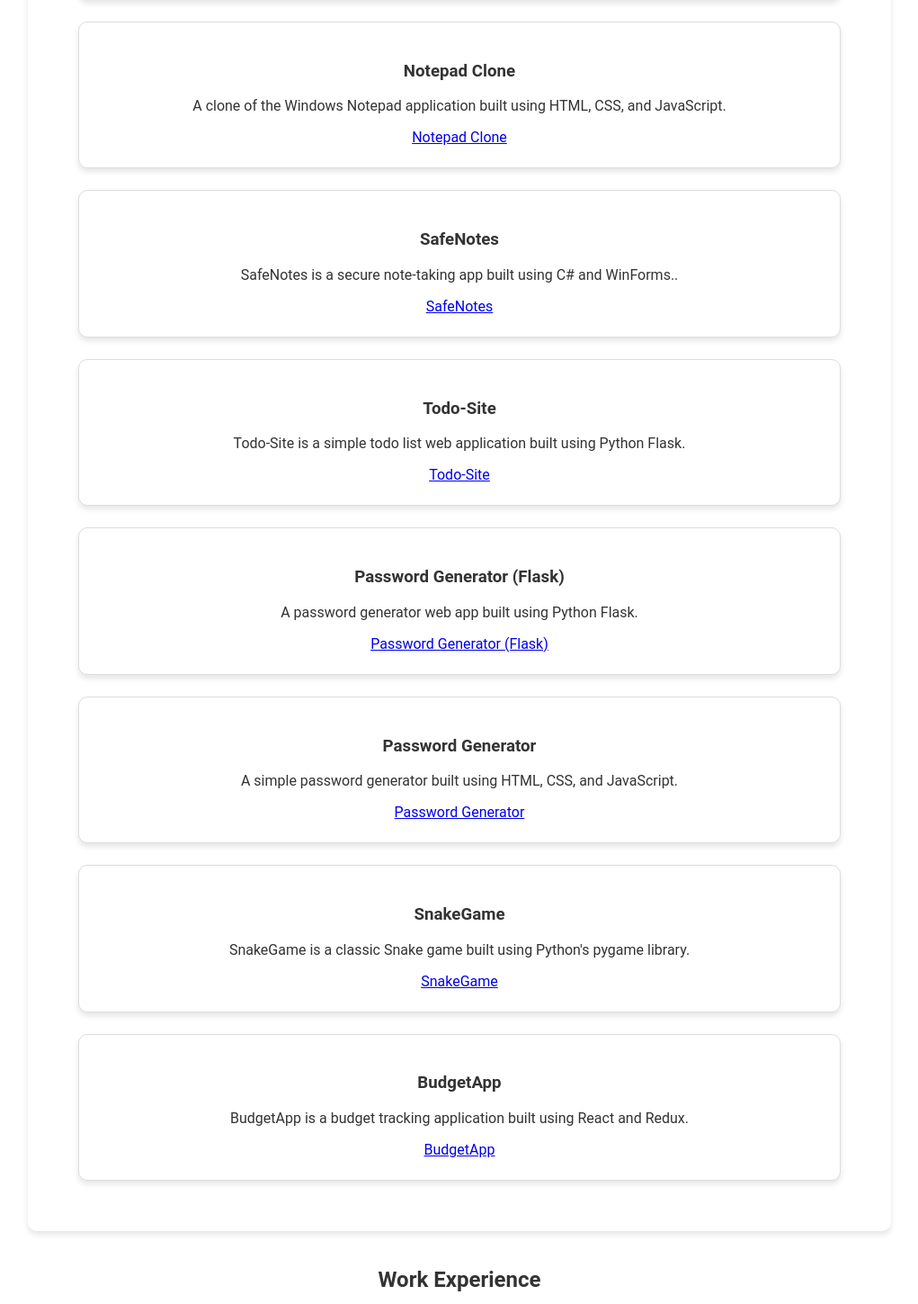
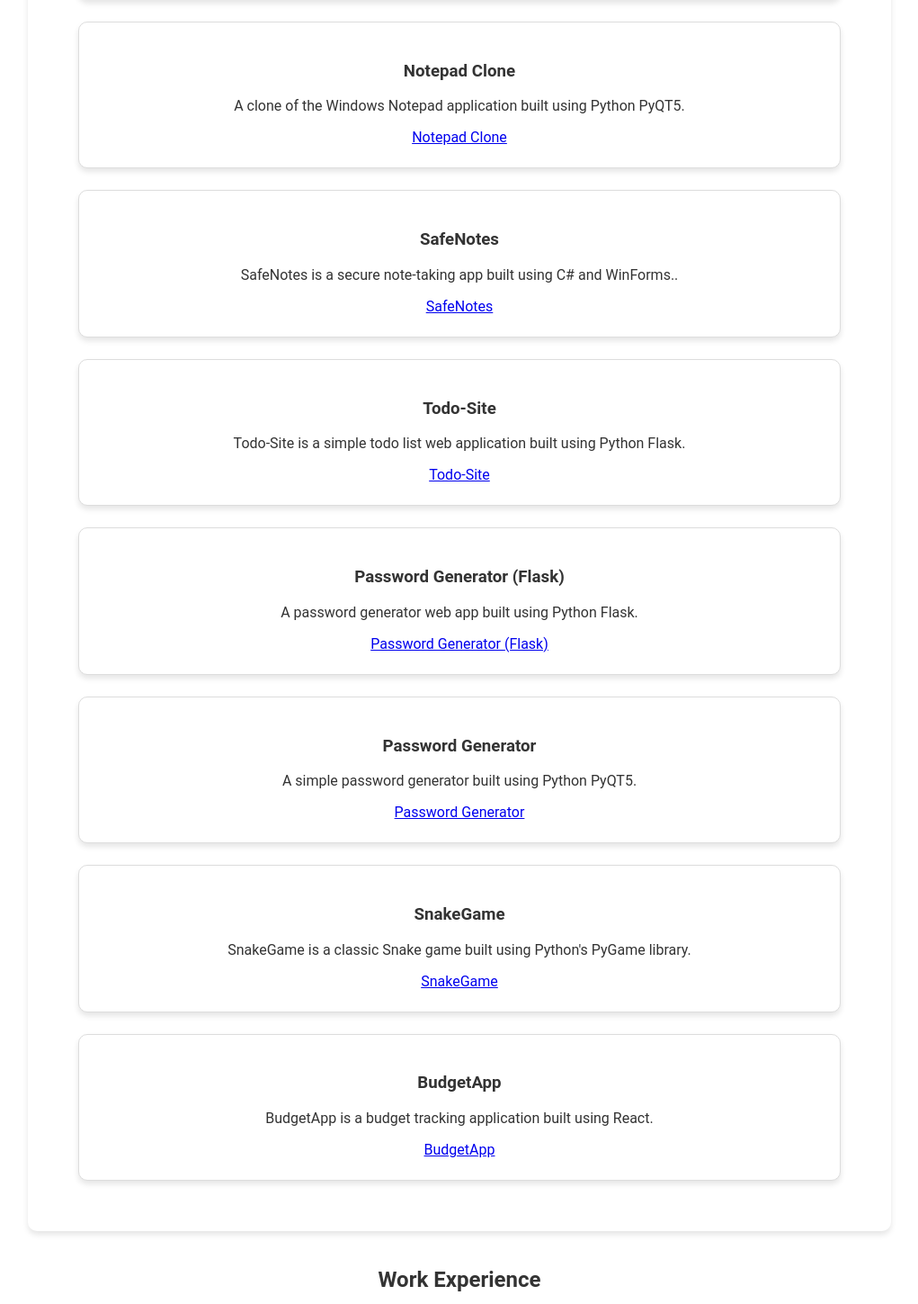
Before and after one commit to Thymester/MyBio-React, a React (Create React App) app: page / in a window 1280 px wide. Shown: the part 1121-2570 px from the top of the page at 90% size, without its empty margins (129-1150 px from the left). Built offline with nearby package versions, Linux system fonts and the light colour scheme.

Commit message:
Update Portfolio.js

```diff
--- a/src/components/Portfolio.js
+++ b/src/components/Portfolio.js
@@ -29,7 +29,7 @@ function Projects() {
       <div className="portfolio-item">
         <div className="project-details">
           <h3>Notepad Clone</h3>
-          <p>A clone of the Windows Notepad application built using HTML, CSS, and JavaScript.</p>
+          <p>A clone of the Windows Notepad application built using Python PyQT5.</p>
           <a href="https://github.com/Thymester/Notepad-Clone" target="_blank" rel="noreferrer">Notepad Clone</a>
         </div>
       </div>
@@ -57,21 +57,21 @@ function Projects() {
       <div className="portfolio-item">
         <div className="project-details">
           <h3>Password Generator</h3>
-          <p>A simple password generator built using HTML, CSS, and JavaScript.</p>
+          <p>A simple password generator built using Python PyQT5.</p>
           <a href="https://github.com/Thymester/Password-Generator" target="_blank" rel="noreferrer">Password Generator</a>
         </div>
       </div>
       <div className="portfolio-item">
         <div className="project-details">
           <h3>SnakeGame</h3>
-          <p>SnakeGame is a classic Snake game built using Python's pygame library.</p>
+          <p>SnakeGame is a classic Snake game built using Python's PyGame library.</p>
           <a href="https://github.com/Thymester/SnakeGame" target="_blank" rel="noreferrer">SnakeGame</a>
         </div>
       </div>
       <div className="portfolio-item">
         <div className="project-details">
           <h3>BudgetApp</h3>
-          <p>BudgetApp is a budget tracking application built using React and Redux.</p>
+          <p>BudgetApp is a budget tracking application built using React.</p>
           <a href="https://github.com/Thymester/BudgetApp" target="_blank" rel="noreferrer">BudgetApp</a>
         </div>
       </div>
```
